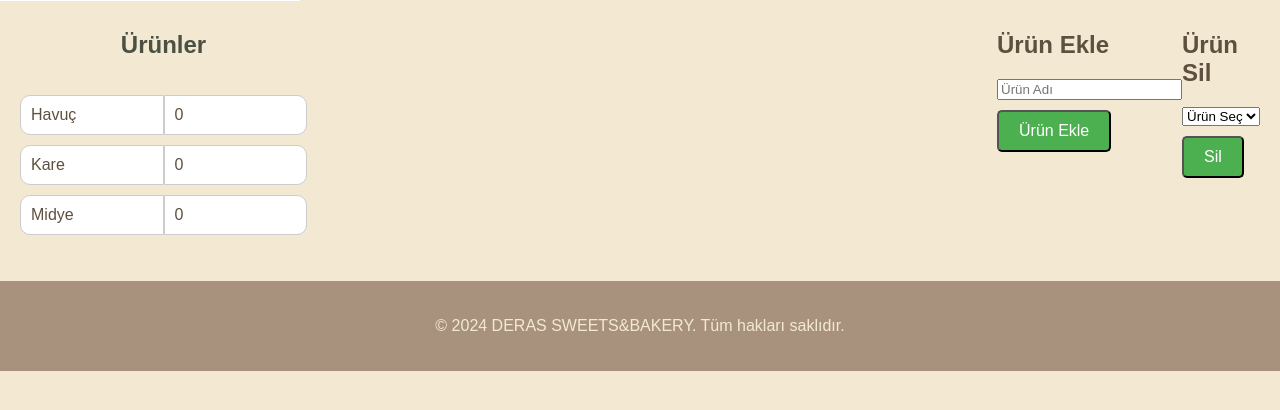
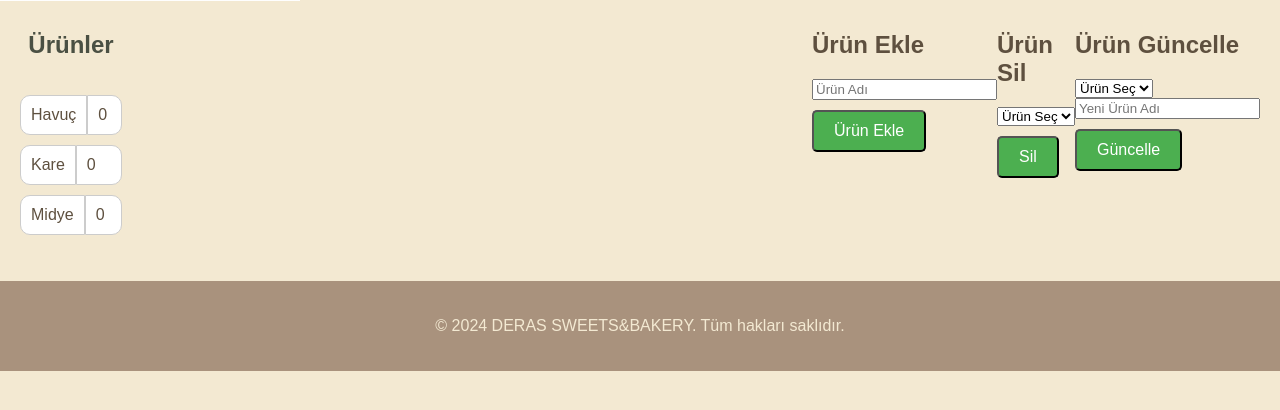
Before and after one commit to Ahmet23TR/Backend-try, a Flask app: page /admin in a window 1280 px wide. Shown: the part 218-628 px from the top of the page. Run offline with Flask 3, Linux system fonts and the light colour scheme.

Commit message:
1.2.0
Products can be edit

```diff
--- a/deras_order_system/app.py
+++ b/deras_order_system/app.py
@@ -15,7 +15,7 @@ class Order(db.Model):
     id = db.Column(db.Integer, primary_key=True)
     product_id = db.Column(db.Integer, db.ForeignKey('product.id'), nullable=False)
     quantity = db.Column(db.Integer, nullable=False)
-    product = db.relationship('Product')
+    product = db.relationship('Product', backref='orders')
 
 with app.app_context():
     db.create_all()
@@ -61,5 +61,15 @@ def delete_product():
         db.session.commit()
     return redirect(url_for('admin'))
 
+@app.route('/update_product', methods=['POST'])
+def update_product():
+    product_id = request.form.get('product_id')
+    new_name = request.form.get('product_name')
+    product = Product.query.get(product_id)
+    if product:
+        product.name = new_name
+        db.session.commit()
+    return redirect(url_for('admin'))
+
 if __name__ == '__main__':
     app.run(debug=True)
--- a/deras_order_system/templates/admin.html
+++ b/deras_order_system/templates/admin.html
@@ -49,6 +49,19 @@
                 <button type="submit" class="order-button">Sil</button>
             </form>
         </div>
+        <div class="update-product">
+            <h2 class="product-title">Ürün Güncelle</h2>
+            <form action="/update_product" method="POST">
+                <select name="product_id" required>
+                    <option value="" disabled selected>Ürün Seç</option>
+                    {% for product in products %}
+                    <option value="{{ product.id }}">{{ product.name }}</option>
+                    {% endfor %}
+                </select>
+                <input type="text" name="product_name" placeholder="Yeni Ürün Adı" required>
+                <button type="submit" class="order-button">Güncelle</button>
+            </form>
+        </div>
     </main>
     <footer>
         <p>&copy; 2024 DERAS SWEETS&BAKERY. Tüm hakları saklıdır.</p>
```
Also changed, not shown: deras_order_system/instance/orders.db.
